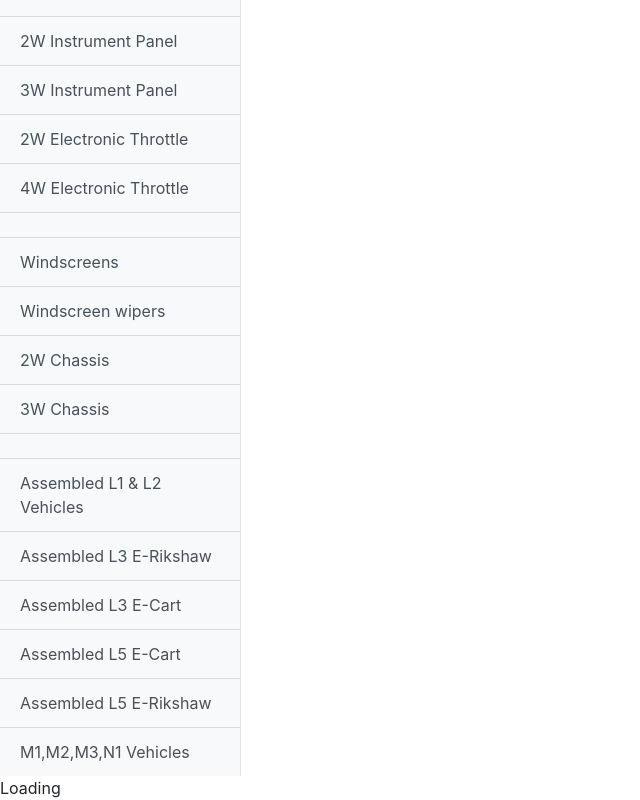
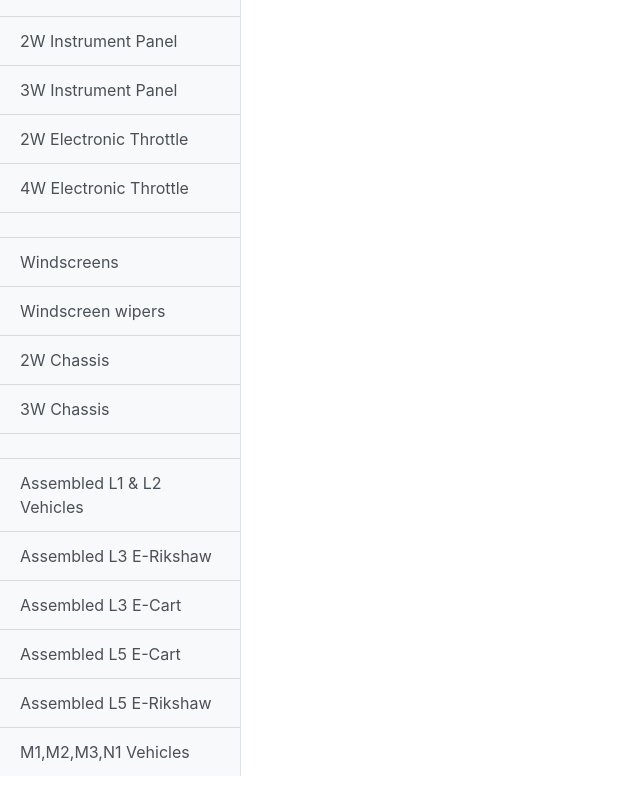
Before and after one commit to swapnilmankame1995/ev.github.io, a plain HTML site: page index.html in a window 1280 px wide. Shown: the part 2143-2943 px from the top of the page, without its empty margins (0-640 px from the left). After the commit the page ends 2919 px from the top, so only its background shows below. Drawn offline with nearby package versions, Linux system fonts and the light colour scheme.

Commit message:
Minor changes

```diff
--- a/index.html
+++ b/index.html
@@ -179,7 +179,6 @@
   </div>
   <!-- /#wrapper -->
   <div id="snackbar">No Supplier added yet</div>
-  <div id="loading">Loading</div>
   <div id="loader"></div>
 
   <!-- Bootstrap core JavaScript -->
```
